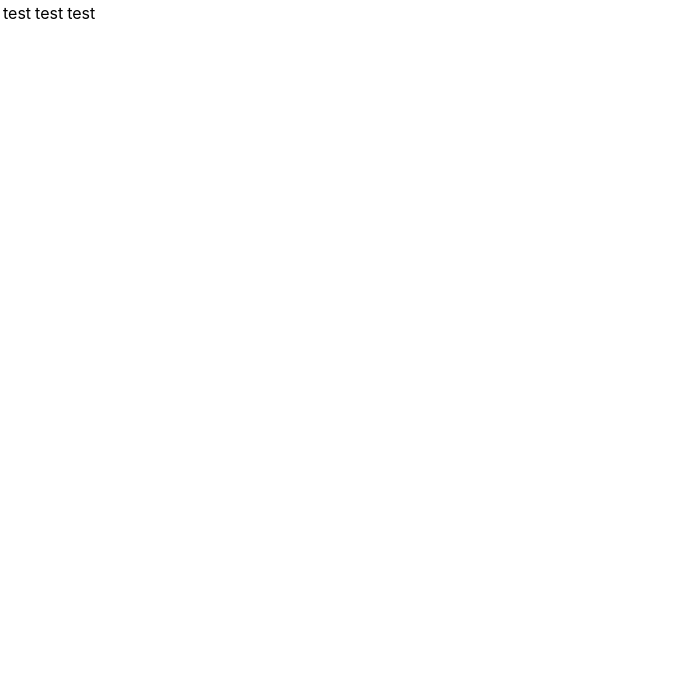
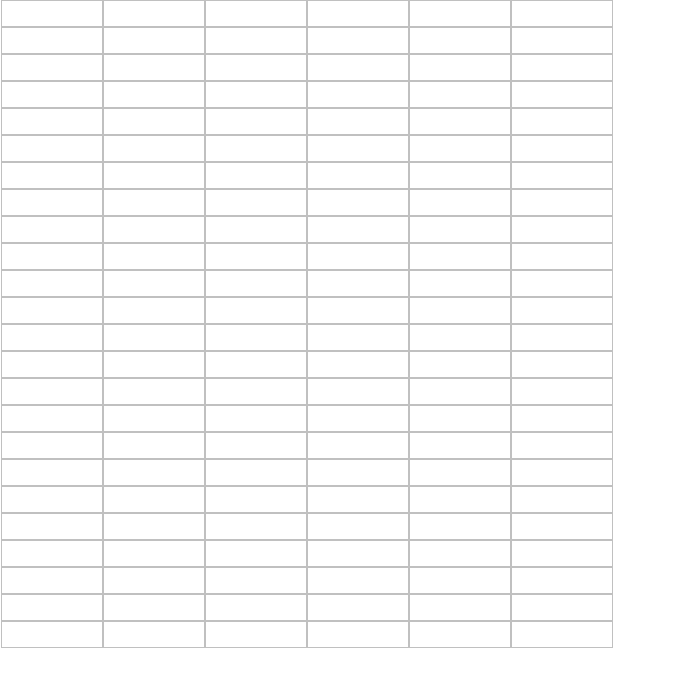
Before and after one commit to PMcht/sheets-clone, a React (Create React App) app: page / in a window 1280 px wide. Shown: the top 686 px of the page, without its empty margins (0-675 px from the left). Built offline with nearby package versions, Linux system fonts and the light colour scheme.

Commit message:
MEMOIZED!!! (+styling for my eyes)

```diff
--- a/src/App.css
+++ b/src/App.css
@@ -1,3 +1,3 @@
-.App {
-  text-align: center;
+html, body{
+  font-size: 16px;
 }
--- a/src/components/Cell/Cell.module.css
+++ b/src/components/Cell/Cell.module.css
@@ -1,18 +1,31 @@
 .CellInput {
-    width: 100%;
+  position: relative;
+  width: 98%;
   height: 100%;
   font-size: 16px;
   padding: 0;
   margin: 0;
-    border: 0;
+  border: 2px solid #1A73E8;
+  box-sizing:content-box;
+  }
+
+.CellInput:focus {
+  outline: none;
   }
 
 .CellLabel {
-    overflow: auto;
+  overflow: hidden;
   width: 100%;
   height: 100%;
   line-height: 19px;
-    padding: 2px;
   text-overflow: clip;
   white-space: nowrap;
+  border: 1px solid rgb(192, 192, 192);
+  box-sizing:content-box;
+  vertical-align: middle;
   }
+
+  span {
+  display: inline-block;
+  vertical-align: middle;
+  }
--- a/src/components/Cell/Cell.tsx
+++ b/src/components/Cell/Cell.tsx
@@ -1,14 +1,22 @@
 import React, { ChangeEvent, ComponentType, FunctionComponent, ReactNode, useEffect, useRef, useState } from 'react';
 import { atom, useRecoilState } from 'recoil';
 import { CellValueState } from '../../store/CellValueState';
+import classes from "./Cell.module.css"
 
+export const Cell_width = 100;
+export const Cell_height = 25
 
-export type CellProps<P = unknown> = P & { children?: ReactNode | undefined };
+export type CellProps = {
+    cellId: string,
+    children?: ReactNode,
+
+}
+
 
 
 const Cell: FunctionComponent<CellProps> = (props) => {
 
-    const [CellValue, setCellValue] = useRecoilState<string>(CellValueState)
+    const [CellValue, setCellValue] = useRecoilState<string>(CellValueState(props.cellId));
 
     const [isEditMode, setIsEditMode] = useState(false);
     const inputRef = useRef(null);
@@ -19,7 +27,7 @@ const Cell: FunctionComponent<CellProps> = (props) => {
     const changeInputToLabel = () => setIsEditMode(false)
 
     const onClickOutsideInputHandler = (event: MouseEvent) => {
-        if((event.target as HTMLElement)?.dataset?.cellId !== "2") {
+        if((event.target as HTMLElement)?.dataset?.cellId !== props.cellId) {
             changeInputToLabel();
         }
     }
@@ -34,10 +42,10 @@ const Cell: FunctionComponent<CellProps> = (props) => {
     }, []);
 
     return isEditMode ? (
-        <input ref={inputRef} data-cell-id={"2"} value={CellValue} onChange={updateCellValueState} />
+        <input className={classes.CellInput} ref={inputRef} data-cell-id={props.cellId} value={CellValue} onChange={updateCellValueState} />
     ) : (
-        <div data-cell-id={"2"} onClick={changeLabelToInput}>
-            {CellValue}
+        <div className={classes.CellLabel} data-cell-id={props.cellId} onClick={changeLabelToInput}>
+            <span>{CellValue}</span>
         </div>
     );
 };
--- a/src/components/Column/Column.module.css
+++ b/src/components/Column/Column.module.css
@@ -0,0 +1,7 @@
+.Column {
+    width: 100px;
+    max-width: 100px;
+    height: 25px;
+    margin: 0;
+    border: 0;
+}
--- a/src/components/Row/Row.module.css
+++ b/src/components/Row/Row.module.css
@@ -0,0 +1,4 @@
+.Row {
+    margin: 0;
+    border: 0;
+}
--- a/src/components/Row/Row.tsx
+++ b/src/components/Row/Row.tsx
@@ -1,9 +1,10 @@
 import React, { FunctionComponent, ReactNode } from "react";
+import classes from "./Row.module.css"
 
 export type RowProps<P = unknown> = P & { children?: ReactNode | undefined };
 
 const Row: FunctionComponent<RowProps> = (props) => {
-  return <tr>{props.children}</tr>;
+  return <tr className={classes.Row}>{props.children}</tr>;
 };
 
 export default Row;
--- a/src/components/Sheet/Sheet.module.css
+++ b/src/components/Sheet/Sheet.module.css
@@ -0,0 +1,4 @@
+.Grid{
+    border-spacing: 0;
+    grid-gap: 0;
+}
--- a/src/components/Sheet/Sheet.tsx
+++ b/src/components/Sheet/Sheet.tsx
@@ -1,25 +1,31 @@
-import React, { ComponentType, FunctionComponent, ReactNode } from 'react'
-import Cell from '../Cell/Cell';
+import React, { FunctionComponent, ReactNode } from 'react'
+import { useRecoilValue } from 'recoil';
+import { SheetSizeState } from '../../store/SheetSizeState';
+import Cell, { Cell_height, Cell_width } from '../Cell/Cell';
 import Column from '../Column/Column';
 import Row from '../Row/Row';
+import classes from "./Sheet.module.css"
 
 export type SheetProps<P = unknown> = P & { children?: ReactNode | undefined };
 
 const Sheet: FunctionComponent<SheetProps> = (props) => {
+    const sheetSize = useRecoilValue(SheetSizeState);
+
+    const numberofRows = sheetSize.height/Cell_height;
+    const numberofColumns = sheetSize.width/Cell_width;
+
     return (
-    <table>
-        <tbody>
-            <Row>
-                <Column>
-                    <Cell />
-                </Column>
-                <Column>
-                    <Cell />
-                </Column>
-                <Column>
-                    <Cell />
-                </Column>
-            </Row>
+    <table className={classes.Grid}>
+        <tbody className={classes.Grid}>
+            {[...Array(numberofRows)].map((row, rowIndex) => (
+                <Row key={rowIndex}>
+                    {[...Array(numberofColumns)].map((column, columnIndex) => (
+                        <Column key={columnIndex}>
+                            <Cell cellId={`${rowIndex},${columnIndex}`} />
+                        </Column>
+                    ))}
+                </Row>
+           ))}
         </tbody>
     </table>
     )
--- a/src/store/CellValueState.tsx
+++ b/src/store/CellValueState.tsx
@@ -1,6 +1,10 @@
 import { atom } from 'recoil';
+import { memoize } from '../utils/memoize';
 
-export const CellValueState = atom({
-    key: 'cell',
-    default: 'test'
-});
+export const CellValueState = (cellId: string) =>
+    memoize(cellId, () =>
+        atom({
+            key: `cell_${cellId}`,
+            default: "",
+    })
+)
--- /dev/null
+++ b/src/store/SheetSizeState.tsx
@@ -0,0 +1,9 @@
+import { atom } from "recoil";
+
+export const SheetSizeState = atom({
+    key: 'SheetSizeState',
+    default: {
+        width: 600,
+        height: 600,
+    }
+})
--- /dev/null
+++ b/src/utils/memoize.tsx
@@ -0,0 +1,13 @@
+type MemoizedContent = any;
+
+const memoizedContent: MemoizedContent = {};
+
+export const memoize = (cellId: string, atomFactory: any) => {
+  if (memoizedContent[cellId]) {
+    return memoizedContent[cellId];
+  }
+
+  memoizedContent[cellId] = atomFactory();
+
+  return memoizedContent[cellId];
+};
```
Lines whose indentation alone changed are shown as unchanged.
